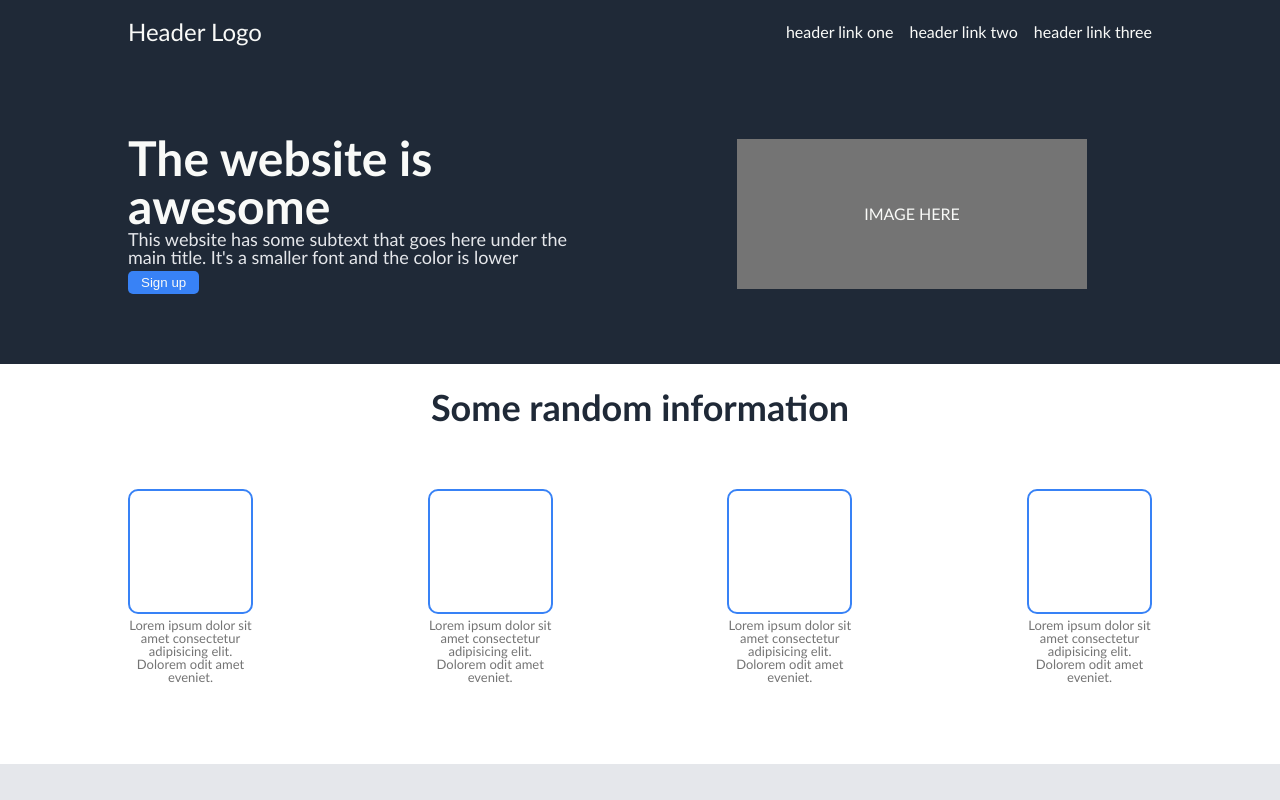
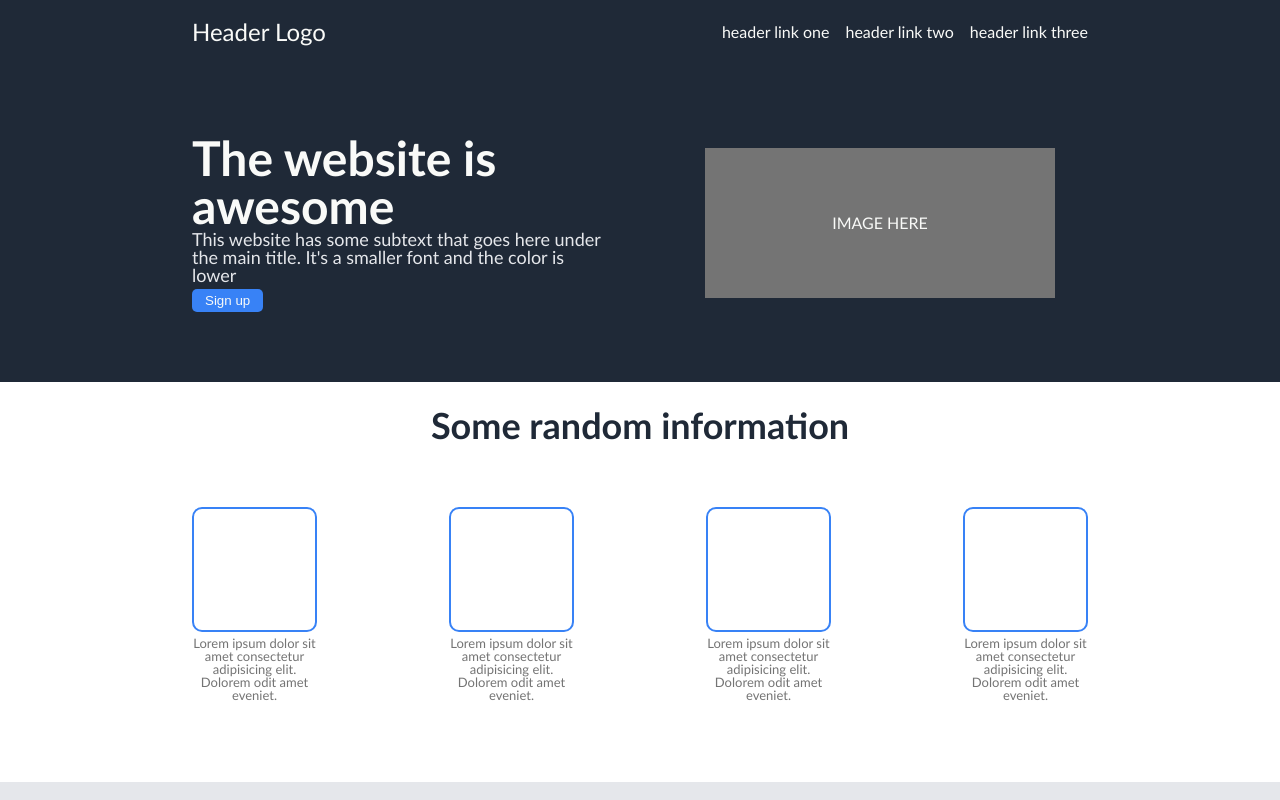
Before and after one commit to elijahit/odin-landingpage, a plain HTML site: page index.html in a window 1280 px wide. Shown: the top 800 px of the page. Drawn offline with Linux system fonts and the light colour scheme.

Commit message:
Fix padding di tutti i layer index.css

```diff
--- a/styles/index.css
+++ b/styles/index.css
@@ -69,7 +69,7 @@
   header {
     display: flex;
     background-color: var(--dark-background);
-    padding: 20px 10%;
+    padding: 20px 15vw;
     align-items: center;
   }
 
@@ -108,7 +108,7 @@
   }
 
   section .content__left {
-    padding-left: 10%;
+    padding-left: 15vw;
   }
 
   section .content__left h1 {
@@ -142,7 +142,7 @@
     display: flex;
     justify-content: center;
     align-items: center;
-    padding-right: 10%;
+    padding-right: 15vw;
   }
 
   section .content__right .image__container {
@@ -165,8 +165,9 @@
   }
 
   section.second__section .card__wrapper {
-    padding: 5% 10% 0 10%;
+    padding: 5% 15vw 0;
     display: flex;
+    gap: 50px;
     justify-content: space-between;
     padding-bottom: 80px;
   }
@@ -193,7 +194,7 @@
     justify-content: center;
     align-items: center;
     flex-direction: column;
-    padding: 10% 15%;
+    padding: 10% 15vw;
     background-color: var(--quote-background);
     font-size: 36px;
     font-style: italic;
@@ -213,12 +214,12 @@
     display: flex;
     justify-content: center;
     align-items: center;
-    padding: 8% 10%;
+    padding: 8% 15vw;
   }
 
   section.four__section .call__wrapper {
     background-color: var(--button-color);
-    padding: 5% 15%;
+    padding: 35px 50px;
     border-radius: 10px;
     color: var(--header-logo-text);
     display: flex;
```
